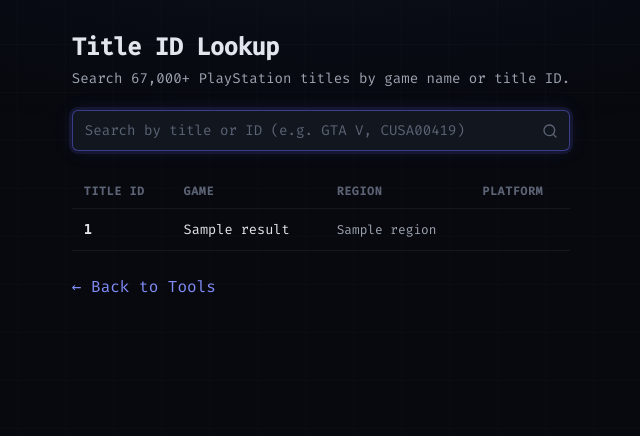
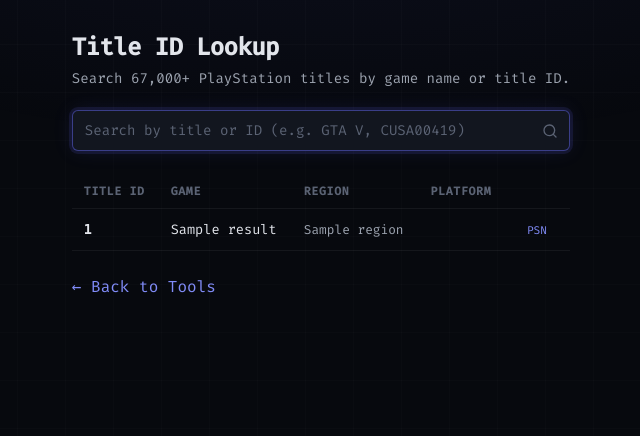
Before and after one commit to earthonion/HTOS-web, a Python web app: template templates/tools_title_lookup.html in a window 1280 px wide. Shown: the part 52-488 px from the top of the page, without its empty margins (319-959 px from the left). Run offline with Jinja, Linux system fonts and the light colour scheme; the template is opened without the code that fills it: most values are stand-ins (such as "Sample title", 1, 10 or a date in 2020).

Commit message:
Add PSN store link to title ID lookup results

```diff
--- a/services/titles.py
+++ b/services/titles.py
@@ -48,7 +48,7 @@
         async with aiosqlite.connect(DB_PATH) as conn:
             conn.row_factory = aiosqlite.Row
             async with conn.execute(
-                "SELECT DISTINCT title_id, name, platform, region FROM titles "
+                "SELECT DISTINCT title_id, name, platform, region, content_id FROM titles "
                 "WHERE title_id LIKE ? OR name LIKE ? LIMIT ?",
                 (f"%{query}%", f"%{query}%", limit),
             ) as cursor:
--- a/templates/tools_title_lookup.html
+++ b/templates/tools_title_lookup.html
@@ -93,6 +93,7 @@
             <th>Game</th>
             <th>Region</th>
             <th>Platform</th>
+            <th></th>
         </tr>
     </thead>
     <tbody id="results-body">
@@ -102,6 +103,7 @@
             <td>{{ r.name }}</td>
             <td style="font-size:0.8rem; color:var(--text-2);">{{ r.region or '' }}</td>
             <td><span class="platform-badge {{ r.platform }}">{{ r.platform }}</span></td>
+            <td>{% if r.content_id %}<a href="https://store.playstation.com/en-us/product/{{ r.content_id }}" target="_blank" rel="noopener" class="btn-small" style="font-size:0.7rem;">PSN</a>{% endif %}</td>
         </tr>
         {% endfor %}
     </tbody>
@@ -136,10 +138,11 @@
                 return;
             }
             let html = `<div class="result-count">${data.results.length}${data.results.length >= 20 ? '+' : ''} results</div>`;
-            html += '<table class="results-table"><thead><tr><th>Title ID</th><th>Game</th><th>Region</th><th>Platform</th></tr></thead><tbody>';
+            html += '<table class="results-table"><thead><tr><th>Title ID</th><th>Game</th><th>Region</th><th>Platform</th><th></th></tr></thead><tbody>';
             for (const r of data.results) {
                 const plat = r.platform || 'ps4';
-                html += `<tr><td class="title-id">${esc(r.title_id)}</td><td>${esc(r.name)}</td><td style="font-size:0.8rem; color:var(--text-2);">${esc(r.region || '')}</td><td><span class="platform-badge ${plat}">${plat}</span></td></tr>`;
+                const psn = r.content_id ? `<a href="https://store.playstation.com/en-us/product/${esc(r.content_id)}" target="_blank" rel="noopener" class="btn-small" style="font-size:0.7rem;">PSN</a>` : '';
+                html += `<tr><td class="title-id">${esc(r.title_id)}</td><td>${esc(r.name)}</td><td style="font-size:0.8rem; color:var(--text-2);">${esc(r.region || '')}</td><td><span class="platform-badge ${plat}">${plat}</span></td><td>${psn}</td></tr>`;
             }
             html += '</tbody></table>';
             container.innerHTML = html;
```
